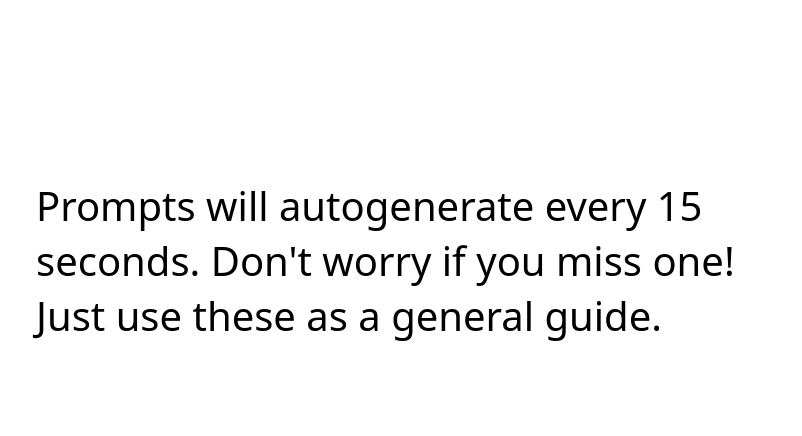
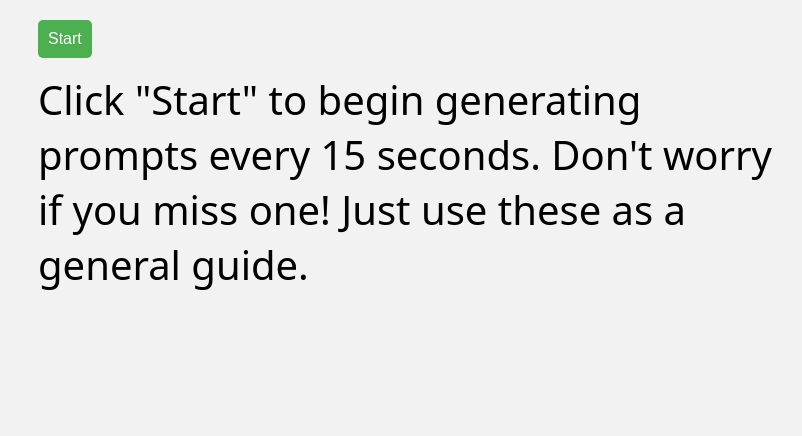
Before and after one commit to tnchen/tnchen.github.io, a plain HTML site: page index.html in a window 1280 px wide. Shown: the whole page, without its empty margins (222-1024 px from the left). Drawn offline with Linux system fonts and the light colour scheme.

Commit message:
Added start / stop button

```diff
--- a/index.html
+++ b/index.html
@@ -6,14 +6,18 @@
     <title>Tyler's Button Adventure</title>
 
 <body>
-    <div class="center2">
-        <p id="counter"></p>
+    <div class="container">
+        <div id="buttons">
+			<button id="startButton" onclick="startGenerating()">Start</button>
+			<button id="stopButton" style="display:none" onclick="stopGenerating()">Stop</button>
+		</div>
+        <div class="left-column">
+        <p><span id="counter"></span></p>
+        </div>
+        <div class="prompt">
+        <p id="prompt">Click "Start" to begin generating prompts every 15 seconds. Don't worry if you miss one! Just use these as a general guide.</p>
+        </div>
     </div>
-
-    <div class="center">
-        <p id="prompt">Prompts will autogenerate every 15 seconds. Don't worry if you miss one! Just use these as a general guide.</p>
-    </div>
-
 
     <script>
 
@@ -123,7 +127,6 @@
                 `Play ${pianoSongs[randomIndex(pianoSongs)]} on the piano using ${clickInteractionSelection}.`,
                 `Let your hand fall down to your side, then tap out the rhythm of ${pianoSongs[randomIndex(pianoSongs)]}.`,
                 `Let your hand fall down to your side, then tap ${Math.floor(Math.random()) * 4 + 3} times.`,
-                `Take a 15 second rest!`,
             ];
 
             // Assemble hold prompts
@@ -137,13 +140,15 @@
                 `Rotate the MRTK flattened bounding box by ${rotations[randomIndex(rotations)]} degrees ${rotationAxes[randomIndex(rotationAxes)]}, then move it ${directions1[randomIndex(directions1)]}, ${directions2[randomIndex(directions2)]}, and ${directions3[randomIndex(directions3)]}.`,
             ];
 
-            // Choose between click and Hold prompts
+            // Choose between click, Hold, and rest prompts
             rand = Math.random();
             var randomPrompt;
             if (rand > 0.5) {
                 randomPrompt = clickPrompts[randomIndex(clickPrompts)];
+            } else if (rand > 0.05) {
+                randomPrompt = holdPrompts[randomIndex(holdPrompts)];
             } else {
-                randomPrompt = holdPrompts[randomIndex(holdPrompts)];
+                randomPrompt = `Take a 15 second rest!`;
             }
 
             // Choose and print final prompt
@@ -153,8 +158,60 @@
             return;
         }
 
-        setInterval(updatePrompt, 15000);
+        function startGenerating() {
+			intervalId = setInterval(updatePrompt, 2000);
+			document.getElementById("prompt").innerHTML = "Generating prompts...";
+			document.getElementById("counter").innerHTML = "Prompts generated: 0";
+			document.getElementById("startButton").style.display = "none";
+			document.getElementById("stopButton").style.display = "block";
+		}
+
+		function stopGenerating() {
+			clearInterval(intervalId);
+			document.getElementById("prompt").innerHTML = "Prompt generation stopped.";
+			document.getElementById("startButton").style.display = "block";
+			document.getElementById("stopButton").style.display = "none";
+            counter = 0;
+		}
 
     </script>
+
+<!-- <!DOCTYPE html>
+<html>
+    <meta charset='utf-8' />
+    <meta name="viewport" content="width=device-width, initial-scale=1.0">
+    <link href="./styles/index.css" rel="stylesheet">
+    <title>Tyler's Button Adventure</title>
+
+<body>
+    <div class="container">
+        <div id="buttons">
+			<button id="startButton" onclick="startGenerating()">Start</button>
+			<button id="stopButton" style="display:none" onclick="stopGenerating()">Stop</button>
+		</div>
+        <div class="left-column">
+        <p><span id="counter">0</span></p>
+        </div>
+        <div class="prompt">
+        <p id="prompt">Click "Start" to generate a prompt.</p>
+        </div>
+    </div>
+
+
+	<script>
+		var prompts = [
+			"What is your favorite book and why?",
+			"If you could go back in time, what era would you visit and why?",
+			"What is your proudest achievement and why?",
+			"What is something you're afraid of and why?",
+			"What is your favorite food and why?"
+		];
+		var counter = 0;
+		var intervalId;
+
+
+
+	</script> -->
+
 </body>
 </html>
--- a/styles/index.css
+++ b/styles/index.css
@@ -15,8 +15,68 @@ p2 {
     padding: 50px 250px;
 }
 
-.center2 {
-    display: flex;
-    align-items: left;
-    justify-content: left;
+body {
+    font-family: Arial, sans-serif;
+    font-size: 16px;
+    margin: 0;
+    padding: 0;
+    background-color: #f2f2f2;
 }
+
+.container {
+max-width: 800px;
+margin: 0 auto;
+padding: 20px;
+box-sizing: border-box;
+}
+
+h1, p {
+margin-top: 0;
+}
+
+h1 button {
+margin-right: 20px;
+}
+
+.left-column {
+float: left;
+width: 30%;
+}
+
+.left-column p {
+font-size: 14px;
+}
+
+button {
+display: inline-block;
+padding: 10px;
+font-size: 16px;
+border-radius: 5px;
+background-color: #4CAF50; /* green for Start button */
+color: white;
+border: none;
+cursor: pointer;
+}
+
+button:hover {
+background-color: #3e8e41;
+}
+
+#stopButton {
+background-color: #f44336; /* red for Stop button */
+}
+
+#stopButton:hover {
+background-color: #d32f2f;
+}
+
+.prompt {
+clear: both;
+}
+
+@media screen and (max-width: 600px) {
+.container {
+    max-width: 100%;
+    padding: 10px;
+}
+}
```
